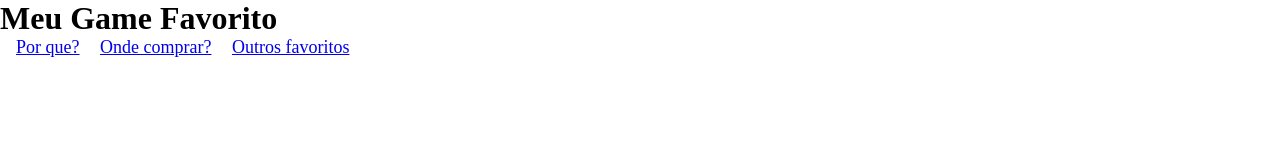
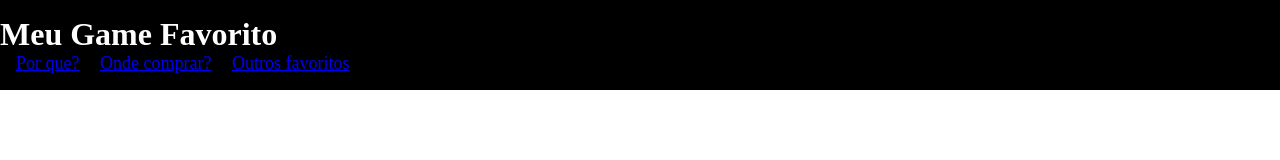
Before and after one commit to MGB86/game-fav, a plain HTML site: page index.html in a window 1280 px wide. Drawn offline with Linux system fonts and the light colour scheme.

Commit message:
style header

```diff
--- a/main.css
+++ b/main.css
@@ -2,6 +2,12 @@
     margin: 0;
     padding: 0;
     box-sizing: border-box;
+}
+
+header {
+    padding: 16px 0;
+    background-color: black;
+    color: #fff;
 }
 
 header nav li {
```
